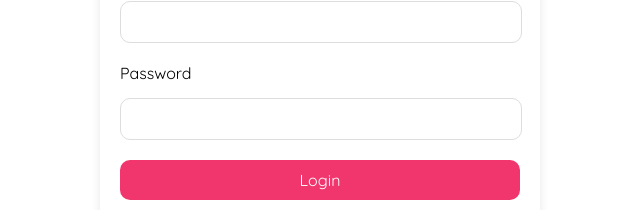
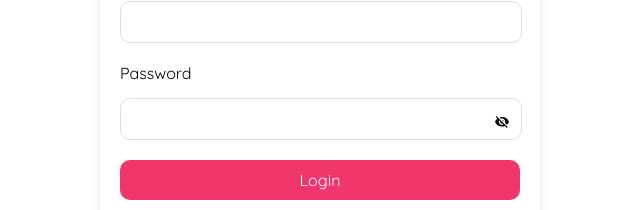
Before and after one commit to WeiHungLoh/academic_tracker, a React (Create React App) app in the folder frontend/: page / in a window 1280 px wide. Shown: the part 142-352 px from the top of the page, without its empty margins (320-960 px from the left). Built offline with nearby package versions, Linux system fonts and the light colour scheme.

Commit message:
Add password visibility icon to signin and signup components

```diff
--- a/frontend/package.json
+++ b/frontend/package.json
@@ -12,6 +12,7 @@
     "@testing-library/user-event": "^13.5.0",
     "react": "^19.1.0",
     "react-dom": "^19.1.0",
+    "react-icons": "^5.5.0",
     "react-router-dom": "^6.30.0",
     "react-scripts": "5.0.1",
     "web-vitals": "^2.1.4"
--- a/frontend/src/Authentication/SignIn.js
+++ b/frontend/src/Authentication/SignIn.js
@@ -1,10 +1,13 @@
 import { useState } from 'react';
 import { useNavigate } from 'react-router-dom';
+import { IoMdEyeOff } from "react-icons/io";
+import { IoEye } from "react-icons/io5";
 
 const SignIn = () => {
     const [email, setEmail] = useState('');
     const [password, setPassword] = useState('');
     const navigate = useNavigate();
+    const [visible, setVisiblity] = useState(false);
 
     const handleSignIn = async (e) => {
         e.preventDefault();
@@ -35,6 +38,10 @@ const SignIn = () => {
         navigate("/signup");
     }
 
+    const showVisiblity = () => {
+        return visible ? <IoEye /> : <IoMdEyeOff />;
+    }
+
     return (
         <div className="signin">
             <h2>Sign in to Academic Tracker</h2>
@@ -49,18 +56,22 @@ const SignIn = () => {
                 />
 
                 <label>Password</label>
-                <input
-                    type="password"
-                    value={password}
-                    onChange={e => setPassword(e.target.value)}
-                    required
-                />
+                <div className="password-wrapper">
+                    <input
+                        type={visible ? "text" : "password"}
+                        value={password}
+                        onChange={e => setPassword(e.target.value)}
+                        required
+                    />
+                    <div className="toggle-visibility" onClick={() => setVisiblity(!visible)}>
+                        {showVisiblity()}
+                    </div>
+                </div>
 
                 <button type="submit">Login</button>
                 <p onClick={toggleSignUp}>
                     Don’t have an account? Create one
                 </p>
-
             </form>
         </div>
     );
--- a/frontend/src/Authentication/SignUp.js
+++ b/frontend/src/Authentication/SignUp.js
@@ -1,12 +1,15 @@
 import { useState } from 'react';
 import { useNavigate } from 'react-router-dom';
 import Notification from '../Notification';
+import { IoMdEyeOff } from "react-icons/io";
+import { IoEye } from "react-icons/io5";
 
 const SignUp = () => {
     const [email, setEmail] = useState('');
     const [password, setPassword] = useState('');
     const navigate = useNavigate();
     const [notification, setNotification] = useState(null);
+    const [visible, setVisiblity] = useState(false);
 
     const handleSignUp = async (e) => {
         e.preventDefault();
@@ -40,6 +43,10 @@ const SignUp = () => {
         navigate("/");
     }
 
+    const showVisiblity = () => {
+        return visible ? <IoEye /> : <IoMdEyeOff />;
+    }
+
     return (
         <div className="signup">
             <h2>Sign up for Academic Tracker</h2>
@@ -54,12 +61,17 @@ const SignUp = () => {
                 />
 
                 <label>Password</label>
+                <div className="password-wrapper">
                     <input
-                    type="password"
+                        type={visible ? "text" : "password"}
                         value={password}
                         onChange={e => setPassword(e.target.value)}
                         required
                     />
+                    <div className="toggle-visibility" onClick={() => setVisiblity(!visible)}>
+                        {showVisiblity()}
+                    </div>
+                </div>
 
                 <button type="submit">Sign up</button>
 
@@ -67,7 +79,7 @@ const SignUp = () => {
                     Already have an account? Login here
                 </p>
             </form>
-            <Notification message={notification}/>
+            <Notification message={notification} />
         </div>
     );
 
--- a/frontend/src/index.css
+++ b/frontend/src/index.css
@@ -46,6 +46,15 @@
   text-align: center;
   color: #007BFF;
   margin-top: 20px;
+}
+.signin .password-wrapper, .signup .password-wrapper {
+  position: relative;
+}
+.signin .toggle-visibility, .signup .toggle-visibility {
+  position: absolute;
+  top: 40%;
+  right: 10px;
+  cursor: pointer;
 }
 .navbar {
   padding: 50 px;
```
Also changed, not shown: 1 other file (tests, documents, lock files or other folders). Lines whose indentation alone changed are shown as unchanged.
